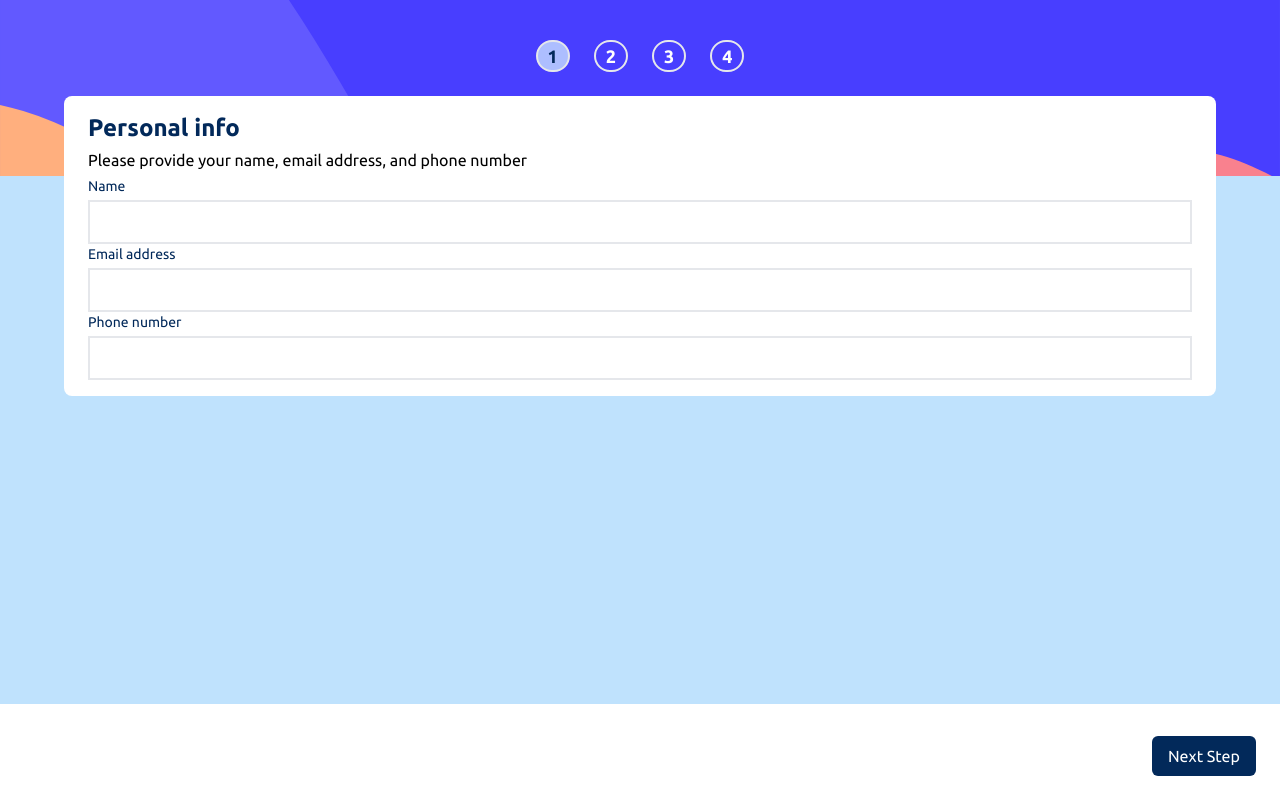
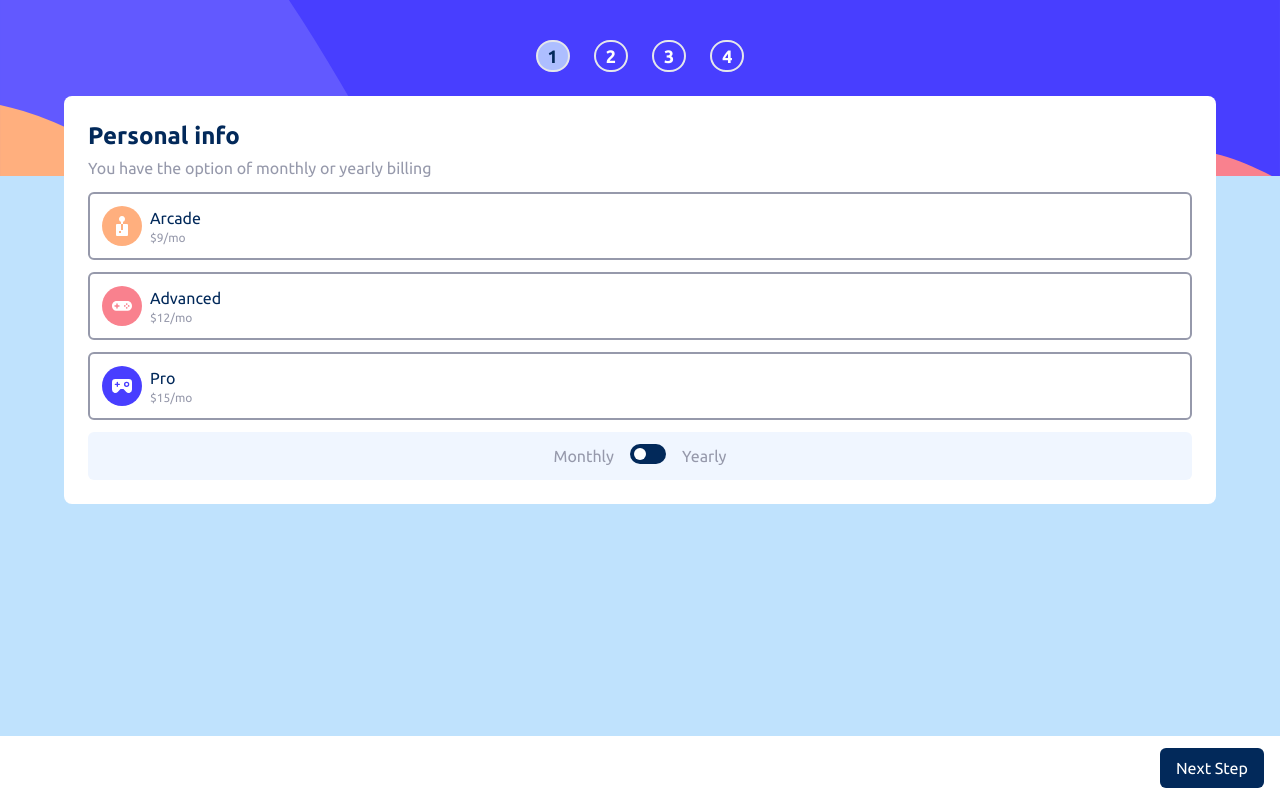
Before and after one commit to zemoCode25/tailwind-mobile-form, a website built with Vite: page index.html in a window 1280 px wide. Built offline with nearby package versions, Linux system fonts and the light colour scheme.

Commit message:
Added UI: Second Step Page

```diff
--- a/index.html
+++ b/index.html
@@ -38,7 +38,7 @@
           </div>
         </div>
         <div
-          class="absolute inset-x-0 mx-auto top-24 bottom-auto max-w-[90%] bg-white text-black rounded-lg px-6 py-4"
+          class="absolute inset-x-0 mx-auto top-24 bottom-auto max-w-[90%] bg-white text-black rounded-lg px-6 py-6 hidden"
         >
           <h1 class="text-2xl font-bold mb-1 text-MarineBlue">Personal info</h1>
           <p class="mb-1">
@@ -77,10 +77,52 @@
             </div>
           </form>
         </div>
-        <div class="bg-white absolute inset-x-0 bottom-0 p-6 text-right">
-          <button
-            class="px-4 py-2 bg-MarineBlue text-white mt-2 ml-auto rounded-md"
+        <div
+          class="absolute inset-x-0 mx-auto top-24 bottom-auto max-w-[90%] bg-white text-CoolGray rounded-lg px-6 py-6"
+        >
+          <h1 class="text-2xl font-bold mb-1 text-MarineBlue">Personal info</h1>
+          <p class="mb-3">You have the option of monthly or yearly billing</p>
+          <div class="space-y-3">
+            <div
+              class="flex align-middle px-3 py-3 border-CoolGray border-2 rounded-md"
+            >
+              <img src="/assets/images/images/icon-arcade.svg" alt="" />
+              <div class="flex flex-col ml-2">
+                <h3 class="text-MarineBlue">Arcade</h3>
+                <p class="text-xs">$9/mo</p>
+              </div>
+            </div>
+            <div
+              class="flex align-middle px-3 py-3 border-CoolGray border-2 rounded-md"
+            >
+              <img src="/assets/images/images/icon-advanced.svg" alt="" />
+              <div class="flex flex-col ml-2">
+                <h3 class="text-MarineBlue">Advanced</h3>
+                <p class="text-xs">$12/mo</p>
+              </div>
+            </div>
+            <div
+              class="flex align-middle px-3 py-3 border-CoolGray border-2 rounded-md"
+            >
+              <img src="/assets/images/images/icon-pro.svg" alt="" />
+              <div class="flex flex-col ml-2">
+                <h3 class="text-MarineBlue">Pro</h3>
+                <p class="text-xs">$15/mo</p>
+              </div>
+            </div>
+          </div>
+          <div
+            class="flex justify-center align-middle w-full bg-Magnolia mt-3 p-3 rounded-md space-x-4"
           >
+            <p>Monthly</p>
+            <span
+              class="h-5 w-9 bg-MarineBlue relative rounded-xl after:content-[''] after:h-3 after:w-3 after:bg-white after:rounded-xl after:absolute after:top-1 after:left-1 transition-transform"
+            ></span>
+            <p>Yearly</p>
+          </div>
+        </div>
+        <div class="bg-white absolute inset-x-0 bottom-0 px-4 py-3 text-right">
+          <button class="px-4 py-2 bg-MarineBlue text-white ml-auto rounded-md">
             Next Step
           </button>
         </div>
--- a/tailwind.config.js
+++ b/tailwind.config.js
@@ -16,6 +16,11 @@ export default {
         PastelBlue: "hsl(228, 100%, 84%)",
         LightBlue: "hsl(206, 94%, 87%)",
         PurplishBlue: "hsl(243, 100%, 62%)",
+        CoolGray: "hsl(231, 11%, 63%)",
+        LightGray: "hsl(229, 24%, 87%)",
+        Magnolia: "hsl(217, 100%, 97%)",
+        Alabaster: "hsl(231, 100%, 99%)",
+        White: "hsl(0, 0%, 100%)",
       },
     },
   },
```
